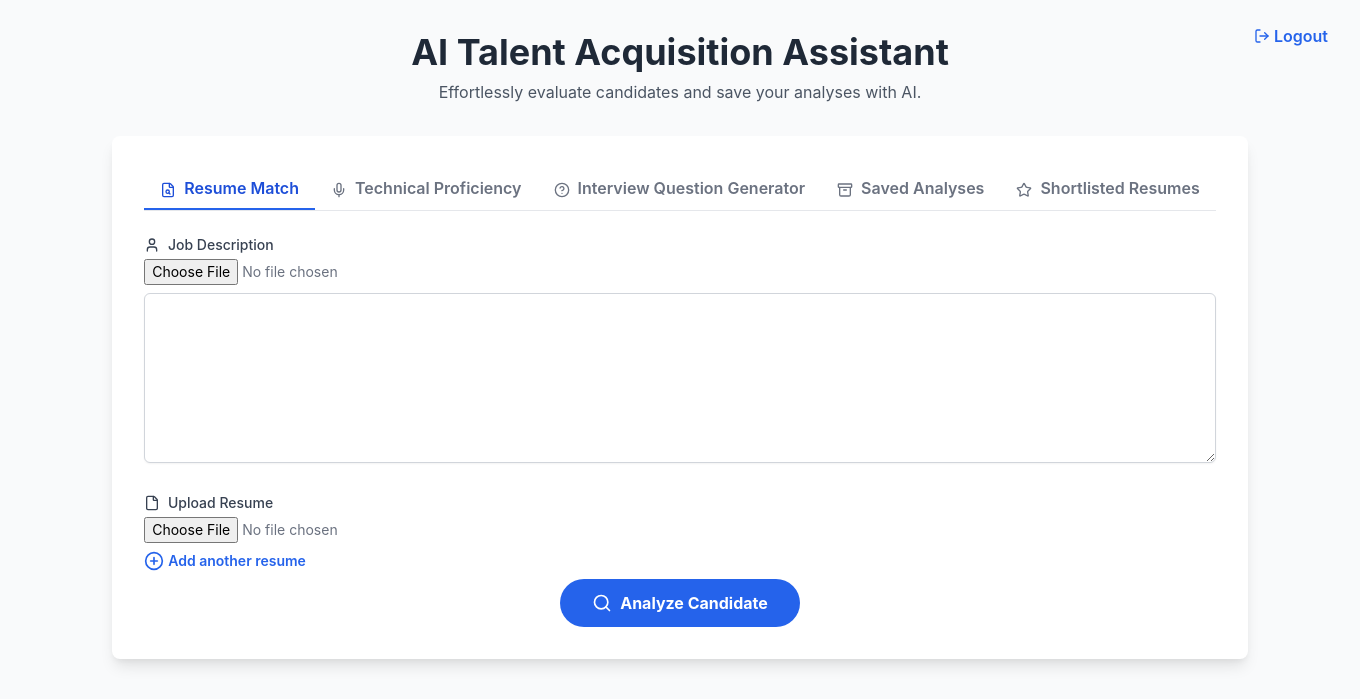
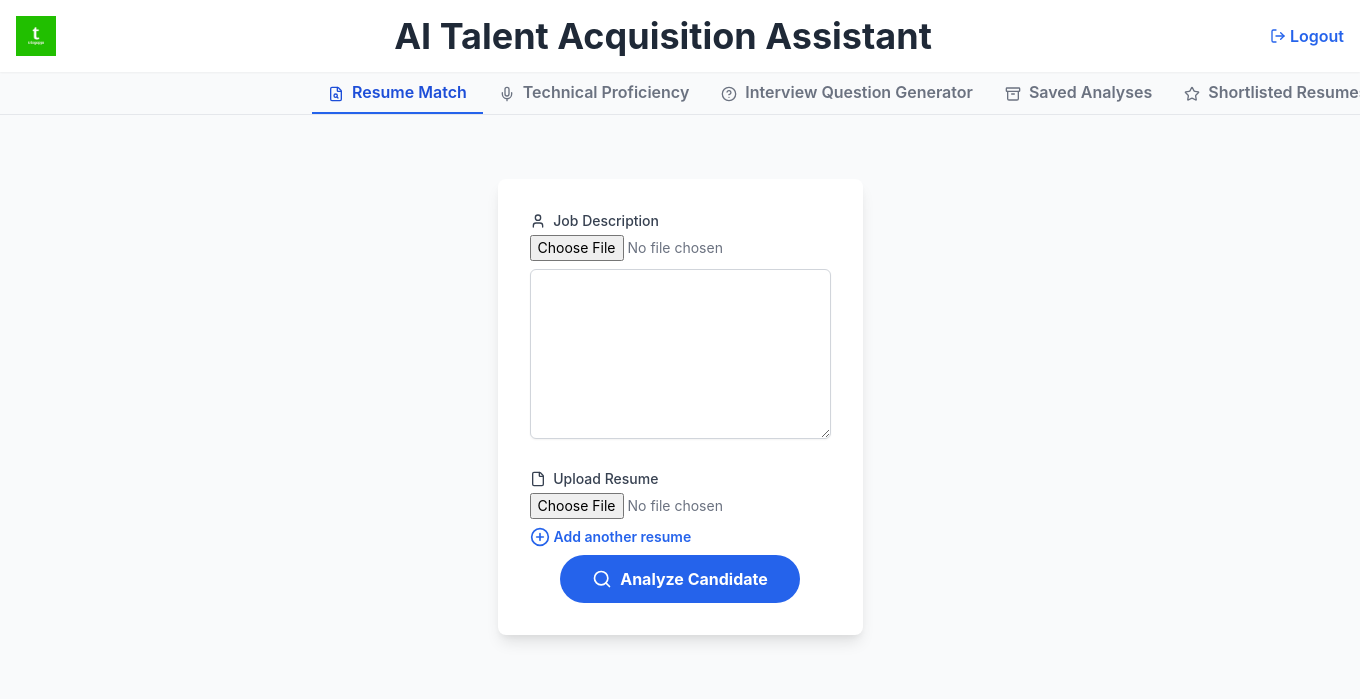
Before and after one commit to LokeshJothiram/resume_validation, a Flask app: page / in a window 1360 px wide; the page is wider, and only the part inside the window is pictured. Shown: the top 699 px of that part. Run offline with Flask 3, Linux system fonts and the light colour scheme; the visitor is signed in with stand-in values (Sample User, id 1); some libraries are stand-ins or nearby versions.

Commit message:
header solved....

```diff
--- a/templates/index.html
+++ b/templates/index.html
@@ -10,28 +10,36 @@
     <link rel="icon" type="image/jpeg" href="{{ url_for('static', filename='tringapps_inc_logo.jpeg') }}">
 </head>
 <body class="bg-gray-50">
-    <form action="{{ url_for('logout') }}" method="post" style="display:inline;">
-        <button type="submit" id="logout" class="flex items-center text-blue-600 hover:text-blue-800 font-semibold absolute top-6 right-8 z-50 bg-transparent border-none cursor-pointer">
+    <!-- Header: Logo (far left), Title (center), Logout (far right) -->
+    <div class="w-full bg-white shadow-sm">
+      <div class="flex items-center justify-between w-full py-4 px-0">
+        <!-- Logo far left -->
+        <div class="flex items-center pl-4">
+          <img src="{{ url_for('static', filename='tringapps_inc_logo.jpeg') }}" alt="Logo" class="h-10 w-auto"/>
+        </div>
+        <!-- Title Center -->
+        <div class="flex-1 flex justify-center">
+          <h1 class="text-2xl sm:text-3xl md:text-4xl font-bold text-gray-800 text-center">AI Talent Acquisition Assistant</h1>
+        </div>
+        <!-- Logout far right -->
+        <div class="flex items-center pr-4">
+          <form action="{{ url_for('logout') }}" method="post">
+            <button type="submit" id="logout" class="flex items-center text-blue-600 hover:text-blue-800 font-semibold bg-transparent border-none cursor-pointer">
               <i data-lucide="log-out" class="inline w-4 h-4 mr-1 align-text-bottom"></i> Logout
             </button>
           </form>
-    <div class="container mx-auto p-4 sm:p-6 lg:p-8">
-        <header class="text-center mb-8">
-            <h1 class="text-4xl font-bold text-gray-800">AI Talent Acquisition Assistant</h1>
-            <p class="text-gray-600 mt-2">Effortlessly evaluate candidates and save your analyses with AI.</p>
-        </header>
-
-        <div class="w-full flex justify-center">
-            <div id="form-card" class="bg-white p-6 sm:p-8 rounded-lg shadow-lg transition-all duration-300 max-w-6xl mx-auto">
-                <!-- Tab Header -->
-                <div class="flex border-b mb-6">
+        </div>
+      </div>
+    </div>
+    <!-- Tabs Bar: left-aligned, below header, visually distinct -->
+    <div class="w-full bg-transparent border-b mb-8">
+      <div class="container mx-auto px-4 sm:px-6 lg:px-8">
+        <div class="flex border-b-0">
           {% if session.role == 'admin' %}
-                    <!-- Admin tabs - only job description upload -->
           <button id="tab-job-upload" type="button" class="tab-btn px-4 py-2 font-semibold border-b-2 text-blue-700 border-blue-600 focus:outline-none hover:text-blue-700 hover:border-blue-300 whitespace-nowrap">
             <i data-lucide="upload" class="inline w-4 h-4 mr-1 align-text-bottom"></i> Job Description Upload
           </button>
           {% else %}
-                    <!-- HR tabs - original 4 tabs + Shortlisted Resumes -->
           <button id="tab-resume" type="button" class="tab-btn px-4 py-2 font-semibold border-b-2 text-blue-700 border-blue-600 focus:outline-none hover:text-blue-700 hover:border-blue-300 whitespace-nowrap">
             <i data-lucide="file-search" class="inline w-4 h-4 mr-1 align-text-bottom"></i> Resume Match
           </button>
@@ -49,6 +57,12 @@
           </button>
           {% endif %}
         </div>
+      </div>
+    </div>
+    <!-- Main Content -->
+    <div class="container mx-auto p-4 sm:p-6 lg:p-8">
+        <div class="w-full flex justify-center">
+            <div id="form-card" class="bg-white p-6 sm:p-8 rounded-lg shadow-lg transition-all duration-300 max-w-6xl mx-auto">
                 <form id="talentForm" enctype="multipart/form-data" novalidate>
                     <!-- Resume Match Tab -->
                     <div id="resume-tab-content">
```
Lines whose indentation alone changed are shown as unchanged.
